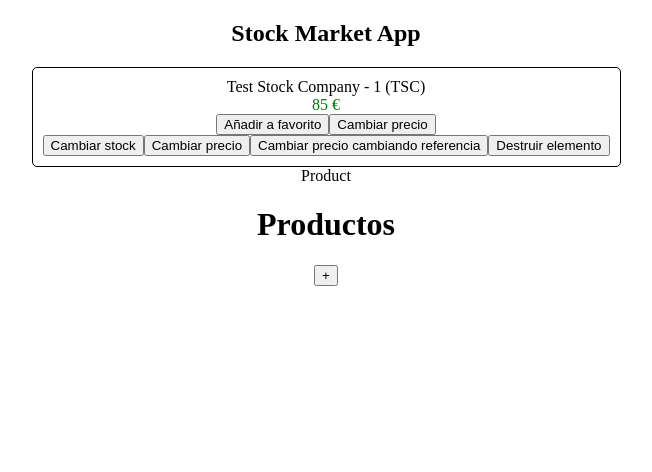
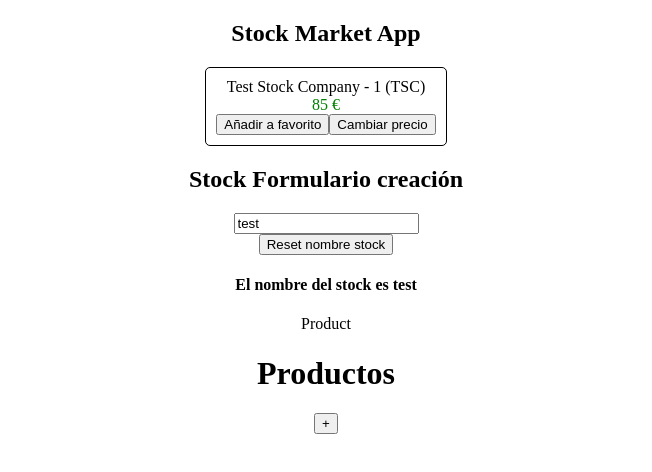
Before and after one commit to acovex/angularFundamentals, an Angular app in the folder curso-angular/: page / in a window 1280 px wide. Shown: the top 472 px of the page, without its empty margins (314-966 px from the left). Built offline with nearby package versions, Linux system fonts and the light colour scheme.

Commit message:
Form
# Conflicts:
#	curso-angular/src/app/app.module.ts

```diff
--- a/curso-angular/src/app/app.module.ts
+++ b/curso-angular/src/app/app.module.ts
@@ -4,6 +4,7 @@ import { NgModule } from '@angular/core';
 import { AppRoutingModule } from './app-routing.module';
 import { AppComponent } from './app.component';
 import { SharedModule } from './shared/shared.module';
+import { FormsModule } from '@angular/forms';
 import { ProductModule } from './product/product.module';
 
 @NgModule({
@@ -14,6 +15,7 @@ import { ProductModule } from './product/product.module';
     BrowserModule,
     AppRoutingModule,
     SharedModule,
+    FormsModule,
     ProductModule
   ],
   providers: [],
--- a/curso-angular/src/app/shared/shared.module.ts
+++ b/curso-angular/src/app/shared/shared.module.ts
@@ -2,11 +2,12 @@ import { NgModule } from '@angular/core';
 import { CommonModule } from '@angular/common';
 import { StocksComponent } from './stocks/stocks.component';
 import { StockItemComponent } from './stocks/stock-item/stock-item.component';
+import { CreateStockComponent } from './stocks/create-stock/create-stock.component';
 
 
 
 @NgModule({
-  declarations: [StocksComponent, StockItemComponent],
+  declarations: [StocksComponent, StockItemComponent, CreateStockComponent],
   imports: [
     CommonModule
   ],
--- /dev/null
+++ b/curso-angular/src/app/shared/stocks/create-stock/create-stock.component.html
@@ -0,0 +1,10 @@
+<h2>Stock Formulario creación</h2>
+<div class="form-group">
+  <form>
+    <div class="stock-name">
+      <input type="text" placeholder="Nombre stock" [value]="stock.name" (input)="stock.name=$event.target.value">
+    </div>
+  </form>
+  <button (click)="stock.name='test'">Reset nombre stock</button>
+</div>
+<h4>El nombre del stock es {{stock.name}}</h4>
--- /dev/null
+++ b/curso-angular/src/app/shared/stocks/create-stock/create-stock.component.ts
@@ -0,0 +1,20 @@
+import { Component, OnInit } from '@angular/core';
+import { Stock } from '../../models/stock.model';
+
+@Component({
+  selector: 'app-create-stock',
+  templateUrl: './create-stock.component.html',
+  styleUrls: ['./create-stock.component.scss']
+})
+export class CreateStockComponent implements OnInit {
+
+  public stock: Stock;
+
+  constructor() {
+    this.stock = new Stock('test', '', 0, 0);
+  }
+
+  ngOnInit() {
+  }
+
+}
--- a/curso-angular/src/app/shared/stocks/stock-item/stock-item.component.ts
+++ b/curso-angular/src/app/shared/stocks/stock-item/stock-item.component.ts
@@ -14,12 +14,7 @@ import { Stock } from '../../models/stock.model';
   styleUrls: ['./stock-item.component.scss'],
   changeDetection: ChangeDetectionStrategy.OnPush
 })
-export class StockItemComponent implements OnInit, OnChanges,
-  OnDestroy, DoCheck,
-  AfterContentChecked,
-  AfterContentInit,
-  AfterViewChecked,
-  AfterViewInit {
+export class StockItemComponent implements OnInit{
 
   @Input() stock: Stock;
   @Output() private toggleFavorite: EventEmitter<Stock>;
@@ -40,26 +35,5 @@ export class StockItemComponent implements OnInit, OnChanges,
     this.stock.price += 5;
   }
 
-  ngAfterViewInit(): void {
-    console.log('Stock Item Component - After View Init');
-  }
-  ngAfterViewChecked(): void {
-    console.log('Stock Item Component - After View Checked');
-  }
-  ngAfterContentInit(): void {
-    console.log('Stock Item Component - After Content Init');
-  }
-  ngAfterContentChecked(): void {
-    console.log('Stock Item Component - After Content Checked');
-  }
-  ngDoCheck(): void {
-    console.log('Stock Item Component - Do Check');
-  }
-  ngOnDestroy(): void {
-    console.log('Stock Item Component - On Destroy');
-  }
-  ngOnChanges(changes: any): void {
-    console.log('Stock Item Component - On Changes - ', changes);
-  }
 
 }
--- a/curso-angular/src/app/shared/stocks/stocks.component.html
+++ b/curso-angular/src/app/shared/stocks/stocks.component.html
@@ -1,11 +1,6 @@
 <section>
   <h1>{{title}}</h1>
-  <app-stock-item [stock]="stock" (toggleFavorite)="onToggleFavorite($event)" *ngIf="visible">
-    <div>
-      <button (click)="changeStockObject()">Cambiar stock</button>
-      <button (click)="changeStockPrice()">Cambiar precio</button>
-      <button (click)="changeStockPrice(true)">Cambiar precio cambiando referencia</button>
-      <button (click)="destroyElement()">Destruir elemento</button>
-    </div>
+  <app-stock-item [stock]="stock" (toggleFavorite)="onToggleFavorite($event)">
   </app-stock-item>
+  <app-create-stock></app-create-stock>
 </section>
--- a/curso-angular/src/app/shared/stocks/stocks.component.ts
+++ b/curso-angular/src/app/shared/stocks/stocks.component.ts
@@ -9,13 +9,11 @@ import { Stock } from '../models/stock.model';
 export class StocksComponent implements OnInit {
   public title: string;
   public stock: Stock;
-  public visible: boolean;
   private counter: number;
 
   constructor(private cdr: ChangeDetectorRef) {
     this.title = 'Stock Market App';
     this.counter = 1;
-    this.visible = true;
   }
 
   ngOnInit(): void {
@@ -24,38 +22,11 @@ export class StocksComponent implements OnInit {
   }
 
   onToggleFavorite(stock: Stock) {
-    // This will update the value in the stock item component
-    // Because it is triggered as a result of an event
-    // binding from the stock item component
     this.stock.favorite = !this.stock.favorite;
   }
 
-  changeStockObject() {
-    // This will update the value in the stock item component
-    // Because we are creating a new reference for the stock input
-    this.stock = new Stock('Test Stock Company - ' + this.counter++,
-      'TSC', 85, 80);
-  }
 
-  changeStockPrice(cambiandoReferencia?: boolean) {
-    // This will not update the value in the stock item component
-    // because it is changing the same reference and angular will
-    // not check for it in the OnPush change detection strategy.
-    this.stock.price += 10;
-    if (cambiandoReferencia) {
-    // This will update the value in the stock item component
-    // Because we are creating a new reference for the stock input
-      const favorite = this.stock.favorite;
-      this.stock = new Stock(this.stock.name, this.stock.code, this.stock.price, this.stock.previousPrice);
-      this.stock.favorite = favorite;
-    }
-  }
 
-  destroyElement() {
-    this.visible = false;
-    setTimeout(() => {
-      this.visible = true;
-    }, 100);
-  }
+
 
 }
```
Also changed, not shown: curso-angular/src/app/shared/stocks/create-stock/create-stock.component.scss (added), 1 other file (tests, documents, lock files or other folders).
